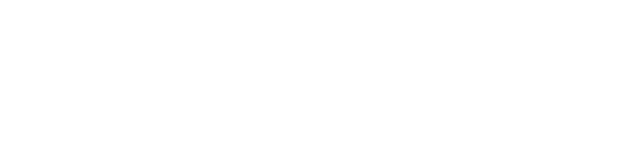
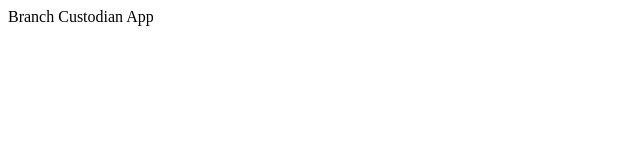
Before and after one commit to KevinMason10/KevinMason10.github.io, a plain HTML site: page index.html in a window 1280 px wide. Shown: the whole page, without its empty margins (0-640 px from the left). Drawn offline with Linux system fonts and the light colour scheme.

Commit message:
Update index.html

```diff
--- a/index.html
+++ b/index.html
@@ -5,6 +5,7 @@
     <title>Branch Custodian App</title>
 </head>
 <body>
+    Branch Custodian App
 
 </body>
 </html>
```
